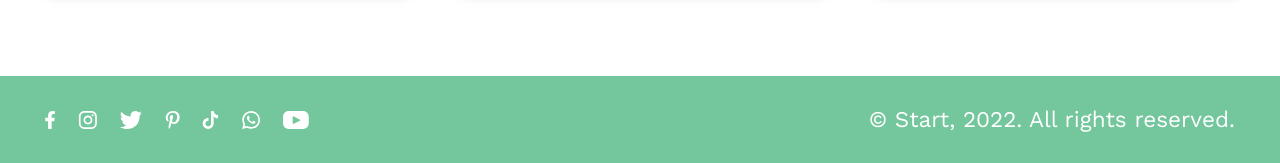
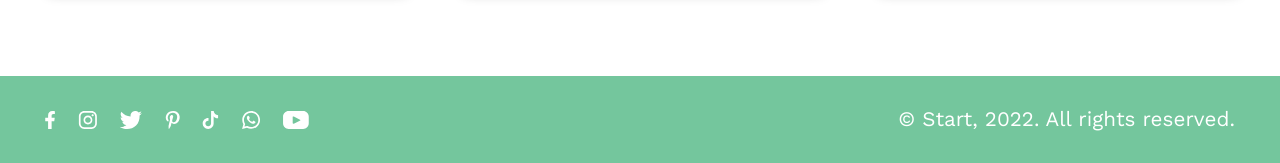
Before and after one commit to RaheemNadeem/responsive-startup, a PHP site: page /services.html in a window 1280 px wide. Shown: the part 955-1118 px from the top of the page. Run offline with PHP 8.4, Linux system fonts and the light colour scheme.

Commit message:
changed font size of last para

```diff
--- a/index.html
+++ b/index.html
@@ -23,7 +23,7 @@
         <div class="mobile-nav-links display-none" id="navMobileLinks">
             <a href="/index.html" class="nav-link">Home</a>
             <a href="/portfolio.html" class="nav-link">Portfolio</a>
-            <a href="" class="nav-link">Services</a>
+            <a href="/services.html" class="nav-link">Services</a>
             <a href="" class="nav-link">Contact</a>
         </div>
         <div class="hero-content ">
--- a/portfolio.css
+++ b/portfolio.css
@@ -100,7 +100,7 @@ footer{
 }
 
 .footer-text{
-    font-size: 1.25rem;
+    font-size: 1.15rem;
     line-height: 0.62rem;
     font-family: work-sans;
     color:#FFFFFF;
--- a/portfolio.html
+++ b/portfolio.html
@@ -24,7 +24,7 @@
         <div class="mobile-nav-links display-none" id="navMobileLinks">
             <a href="/index.html" class="nav-link">Home</a>
             <a href="/portfolio.html" class="nav-link">Portfolio</a>
-            <a href="" class="nav-link">Services</a>
+            <a href="/services.html" class="nav-link">Services</a>
             <a href="" class="nav-link">Contact</a>
         </div>
     </header>
--- a/services.css
+++ b/services.css
@@ -90,7 +90,7 @@ footer{
 }
 
 .footer-text{
-    font-size: 1.25rem;
+    font-size: 1.15rem;
     line-height: 0.62rem;
     font-family: work-sans;
     color:#FFFFFF;
--- a/services.html
+++ b/services.html
@@ -17,7 +17,7 @@
             <div class="nav-links">
                 <a href="/index.html" class="nav-link">Home</a>
                 <a href="/portfolio.html" class="nav-link">Portfolio</a>
-                <a href="" class="nav-link">Services</a>
+                <a href="/services.html" class="nav-link">Services</a>
                 <a href="" class="nav-link">Contact</a>
             </div>
         </nav>
```
